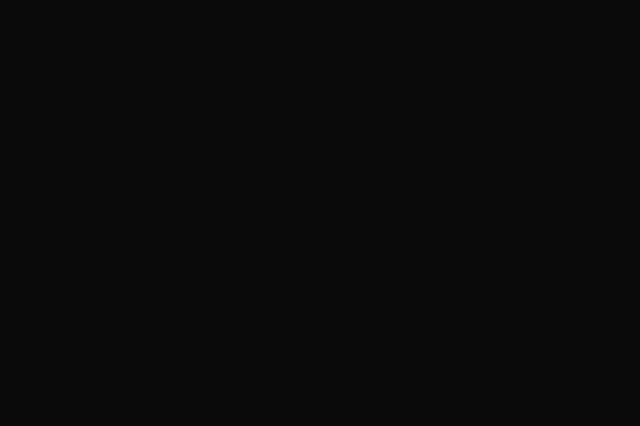
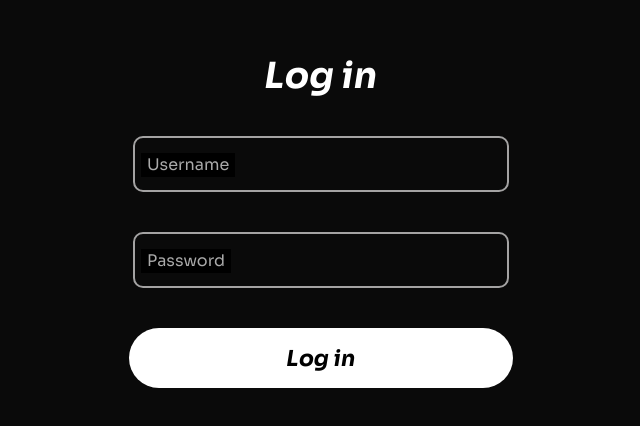
Before and after one commit to Hugokoks/ExclusiveKratomClub_AdminPanel, a React (Vite) app: page /login in a window 1280 px wide. Before the commit this address had no page. Shown: the part 178-604 px from the top of the page, without its empty margins (319-959 px from the left). Built offline with nearby package versions, Linux system fonts and the light colour scheme.

Commit message:
Login template

```diff
--- a/src/App.tsx
+++ b/src/App.tsx
@@ -1,19 +1,15 @@
-import { Suspense } from "react"
-import { Routes, Route } from "react-router-dom"
-import Orders from "./pages/Orders"
-
+import { Suspense } from "react";
+import { Routes, Route } from "react-router-dom";
+import Orders from "./pages/Orders/Orders";
+import Login from "./pages/Login/Login";
 
 export default function App() {
-
   return (
-
     <Suspense fallback={<div>Loading...</div>}>
       <Routes>
         <Route path="/orders" element={<Orders />} />
+        <Route path="/login" element={<Login />} />
       </Routes>
     </Suspense>
-
-
-  )
-
+  );
 }
--- a/src/components/AppNav/index.module.css
+++ b/src/components/AppNav/index.module.css
@@ -9,8 +9,7 @@
 
   background: rgba(255, 255, 255, 0.053);
   border: 1px solid rgba(255, 255, 255, 0.15);
-    box-shadow:
-        inset 0 0 10px rgba(255, 255, 255, 0.05),
+  box-shadow: inset 0 0 10px rgba(255, 255, 255, 0.05),
     0 8px 30px rgba(0, 0, 0, 0.2);
   backdrop-filter: blur(10px);
   z-index: 100;
@@ -21,12 +20,14 @@
   width: 100%;
   height: 1px;
   border: 0;
-    background: linear-gradient(90deg,
-            rgba(212, 175, 55, 0.10) 0%,
+  background: linear-gradient(
+    90deg,
+    rgba(212, 175, 55, 0.1) 0%,
     rgba(212, 175, 55, 0.85) 20%,
     rgba(212, 175, 55, 1) 50%,
     rgba(212, 175, 55, 0.85) 80%,
-            rgba(212, 175, 55, 0.10) 100%);
+    rgba(212, 175, 55, 0.1) 100%
+  );
   margin: 1.5rem 0;
   filter: drop-shadow(0 0 2px rgba(212, 175, 55, 0.25));
 }
@@ -53,8 +54,8 @@
 .appNav li {
   width: 100%;
   border: 1px solid rgba(255, 255, 255, 0.15);
-    transition: background-color 0.2s ease, color 0.2s ease,
-        box-shadow 0.2s ease, border-color 0.2s ease;
+  transition: background-color 0.2s ease, color 0.2s ease, box-shadow 0.2s ease,
+    border-color 0.2s ease;
   text-align: center;
   border-radius: 10px;
 }
@@ -72,16 +73,19 @@
 .appNav li:hover {
   cursor: pointer;
   background: rgba(255, 255, 255, 0.086);
-    box-shadow:
-        inset 0 0 10px rgba(255, 255, 255, 0.05),
+  box-shadow: inset 0 0 10px rgba(255, 255, 255, 0.05),
     0 8px 30px rgba(0, 0, 0, 0.2);
 }
 
 /* aktivní LI – díky NavLink aria-current="page" */
 .appNav li:has(a[aria-current="page"]) {
-    background: linear-gradient(90deg, transparent, rgba(212, 175, 55, 0.18), transparent);
-    box-shadow:
-        inset 0 0 10px rgba(255, 255, 255, 0.05),
+  background: linear-gradient(
+    90deg,
+    transparent,
+    rgba(212, 175, 55, 0.18),
+    transparent
+  );
+  box-shadow: inset 0 0 10px rgba(255, 255, 255, 0.05),
     0 8px 30px rgba(0, 0, 0, 0.25);
   border-color: rgba(212, 175, 55, 0.35);
   color: #fff;
@@ -96,9 +100,13 @@
 /* --- Fallback bez :has() (kdyby bylo potřeba) --- */
 /* V JSX pak přidej className={isActive ? styles.liActive : ""} na <li> */
 .liActive {
-    background: linear-gradient(90deg, transparent, rgba(212, 175, 55, 0.18), transparent);
-    box-shadow:
-        inset 0 0 10px rgba(255, 255, 255, 0.05),
+  background: linear-gradient(
+    90deg,
+    transparent,
+    rgba(212, 175, 55, 0.18),
+    transparent
+  );
+  box-shadow: inset 0 0 10px rgba(255, 255, 255, 0.05),
     0 8px 30px rgba(0, 0, 0, 0.25);
   border-color: rgba(212, 175, 55, 0.35);
   color: #fff;
--- /dev/null
+++ b/src/components/Inputs/InputMain/InputMain.tsx
@@ -0,0 +1,40 @@
+import styles from "./index.module.css";
+
+type InputMainProps = {
+  label: string;
+  name: string;
+  type?: React.InputHTMLAttributes<HTMLInputElement>["type"];
+  value: string;
+  onChange: React.ChangeEventHandler<HTMLInputElement>;
+  hasError?: boolean;
+  autoComplete?: string;
+  required?: boolean;
+  ref?: React.Ref<HTMLInputElement>;
+};
+
+export default function InputMain({
+  label,
+  name,
+  type,
+  value,
+  onChange,
+  ref = null, // ref is optional
+  hasError = false, // prop to indicate if there's an error
+}: InputMainProps) {
+  return (
+    <div className={styles.inputGroup}>
+      <input
+        type={type}
+        name={name}
+        required
+        className={`${styles.input} ${hasError ? styles.inputError : ""}`}
+        placeholder=" " // důležité kvůli :placeholder-shown
+        autoComplete="on"
+        value={value}
+        onChange={onChange}
+        ref={ref} // attach the ref if provided
+      />
+      <label className={styles.userLabel}>{label}</label>
+    </div>
+  );
+}
--- /dev/null
+++ b/src/components/Inputs/InputMain/index.module.css
@@ -0,0 +1,89 @@
+.inputGroup {
+  position: relative;
+  width: 100%;
+}
+
+.input {
+  width: 98%;
+  height: 50px;
+  font-size: 18px;
+  border: 2px solid #a4a3a3;
+  border-radius: 10px;
+  padding: 26px;
+
+  background: transparent;
+  color: white;
+  outline: none;
+}
+
+.input:focus {
+  border-color: #ffffff;
+  /* zlatá nebo co chceš */
+}
+
+.inputError {
+  border-color: #e63946 !important;
+  /* červený border */
+}
+
+.userLabel {
+  position: absolute;
+  left: 12px;
+  top: 17px;
+  font-size: 16px;
+  color: #aaaaaa;
+  pointer-events: none;
+  background-color: #000;
+  padding: 0 6px;
+  transition: all 0.2s ease;
+}
+
+/* Trigger float */
+.input:focus + .userLabel,
+.input:not(:placeholder-shown) + .userLabel {
+  top: -10px;
+  font-size: 12px;
+  color: #ffffff;
+  /* zlatá nebo co chceš */
+}
+
+.wrapper {
+  display: flex;
+  flex-direction: column;
+  gap: 8px;
+  width: 100%;
+}
+
+.label {
+  color: white;
+  font-size: 14px;
+}
+
+.inputWrapper {
+  display: flex;
+  align-items: center;
+  border: 1.5px solid #c7c7c7c2;
+  border-radius: 10px;
+  background-color: transparent;
+  overflow: hidden;
+}
+
+.select {
+  background: black;
+  color: white;
+  border: none;
+  padding: 0 12px;
+  height: 50px;
+  font-size: 16px;
+}
+
+.inputPhone {
+  flex: 1;
+  background: transparent;
+  color: white;
+  border: none;
+  padding: 0 12px;
+  height: 50px;
+  font-size: 16px;
+  outline: none;
+}
--- /dev/null
+++ b/src/pages/Login/Login.tsx
@@ -0,0 +1,48 @@
+import InputMain from "../../components/Inputs/InputMain/InputMain";
+import styles from "./index.module.css";
+import { useState, useRef } from "react";
+
+export default function Login() {
+  const [username, setUsername] = useState("");
+  const [password, setPassword] = useState("");
+  const [errors, setErrors] = useState({});
+  const usernameRef = useRef<HTMLInputElement>(null);
+  const passwordRef = useRef<HTMLInputElement>(null);
+
+  return (
+    <div className="min-h-screen grid place-items-center">
+      <div className="w-full max-w-sm space-y-6 justify-center text-center flex flex-col gap-10">
+        <h1 className="text-4xl font-bold italic">Log in</h1>
+        <form className="space-y-6 flex flex-col gap-10">
+          <div className={styles.inputWrapper}>
+            <InputMain
+              label="Username"
+              name="username"
+              type="text"
+              value={username}
+              onChange={(e) => setUsername(e.target.value)}
+              ref={usernameRef}
+            />
+            {errors.username && (
+              <span className={styles.errorMessage}>{errors.username}</span>
+            )}
+          </div>
+          <div className={styles.inputWrapper}>
+            <InputMain
+              label="Password"
+              name="password"
+              type="password"
+              value={password}
+              onChange={(e) => setPassword(e.target.value)}
+              ref={passwordRef}
+            />
+            {errors.password && (
+              <span className={styles.errorMessage}>{errors.password}</span>
+            )}
+          </div>
+          <button className={styles.btn}>Log in</button>
+        </form>
+      </div>
+    </div>
+  );
+}
--- /dev/null
+++ b/src/pages/Login/index.module.css
@@ -0,0 +1,32 @@
+.btn {
+  font-style: italic;
+  cursor: pointer;
+  align-self: center;
+
+  display: flex;
+  justify-content: center;
+  align-items: center;
+  width: 100%;
+  padding: 20px;
+  height: 60px;
+  border-radius: 100px;
+  background-color: #fff;
+  font-weight: 700;
+  font-size: 22px;
+  color: black;
+  transition: all 0.3s ease;
+}
+
+.btn:hover {
+  transform: scale(1.05);
+  box-shadow: 0 0 20px 4px #fff;
+}
+.inputWrapper {
+  display: flex;
+  flex-direction: column;
+  gap: 10px;
+}
+
+.errorMessage {
+  color: rgb(255, 66, 33);
+}
--- a/src/pages/Orders.tsx
+++ /dev/null
@@ -1,16 +0,0 @@
-import ViewScreen from "../components/ViewScreen/ViewScreen"
-
-
-
-export default function Orders() {
-
-    return (
-        <ViewScreen>
-            <div className="p-8">
-                <h2 className="text-2xl font-bold mb-4">Orders Page</h2>
-                <p>Welcome to the Orders page. Here you can manage your orders.</p>
-            </div>
-        </ViewScreen>
-    )
-
-}
--- /dev/null
+++ b/src/pages/Orders/Orders.tsx
@@ -0,0 +1,12 @@
+import ViewScreen from "../../components/ViewScreen/ViewScreen";
+
+export default function Orders() {
+  return (
+    <ViewScreen>
+      <div className="p-8">
+        <h2 className="text-2xl font-bold mb-4">Orders Page</h2>
+        <p>Welcome to the Orders page. Here you can manage your orders.</p>
+      </div>
+    </ViewScreen>
+  );
+}
```
Lines whose indentation alone changed are shown as unchanged.
